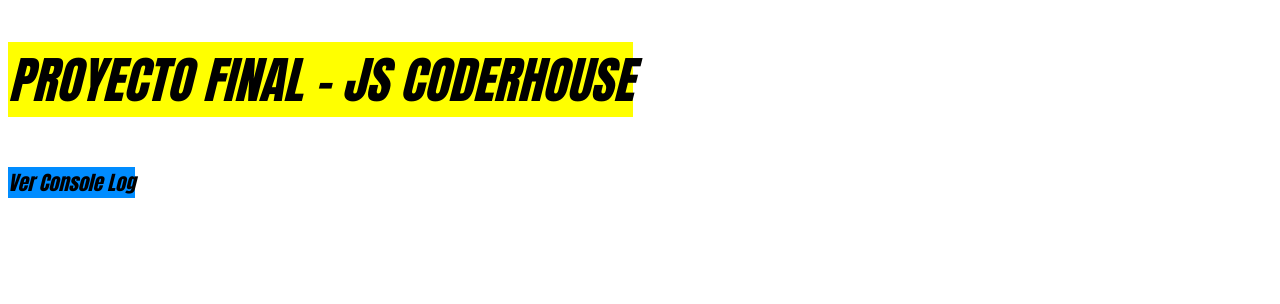
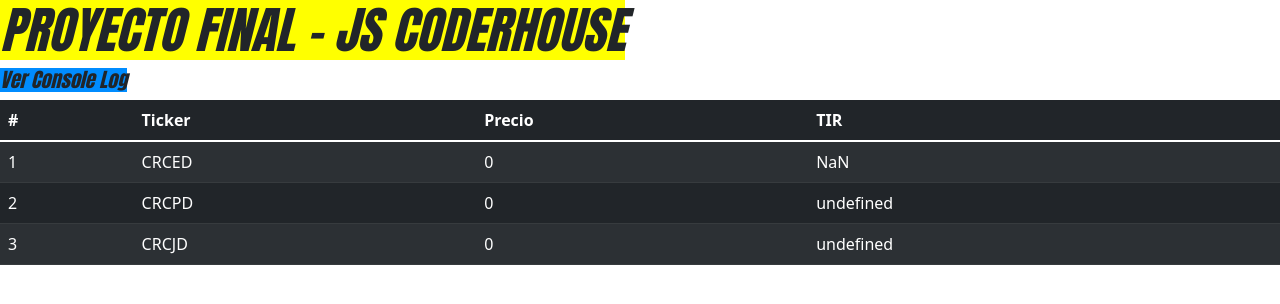
Before and after one commit to abregmau/coder-javascript, a plain HTML site: page index.html in a window 1280 px wide. Drawn offline with nearby package versions, Linux system fonts and the light colour scheme; no server answers.

Commit message:
Agregado funcionalidades de cálculo

```diff
--- a/index.html
+++ b/index.html
@@ -4,7 +4,29 @@
         <meta charset="UTF-8" />
         <meta http-equiv="X-UA-Compatible" content="IE=edge" />
         <meta name="viewport" content="width=device-width, initial-scale=1.0" />
+        <meta
+            name="description"
+            content="Calculadora On-Line de Bonos Corporativos Argentinos"
+        />
         <title>Proyecto</title>
+
+        <!-- Google Fonts-->
+        <link rel="preconnect" href="https://fonts.googleapis.com" />
+        <link rel="preconnect" href="https://fonts.gstatic.com" crossorigin />
+        <link
+            href="https://fonts.googleapis.com/css2?family=Roboto:wght@300&display=swap"
+            rel="stylesheet"
+        />
+
+        <!-- Bootstrap -->
+        <link
+            href="https://cdn.jsdelivr.net/npm/bootstrap@5.1.3/dist/css/bootstrap.min.css"
+            rel="stylesheet"
+            integrity="sha384-1BmE4kWBq78iYhFldvKuhfTAU6auU8tT94WrHftjDbrCEXSU1oBoqyl2QvZ6jIW3"
+            crossorigin="anonymous"
+        />
+
+        <!-- CSS Style-->
         <link rel="stylesheet" href="./css/styles.css" />
     </head>
     <body>
@@ -15,8 +37,28 @@
             <h2>Ver Console Log</h2>
         </div>
 
+        <table class="table table-dark table-striped">
+            <thead>
+                <tr>
+                    <th scope="col">#</th>
+                    <th scope="col">Ticker</th>
+                    <th scope="col">Precio</th>
+                    <th scope="col">TIR</th>
+                </tr>
+            </thead>
+            <tbody id="listPanelGeneral">
+                <!-- <tr>
+                    <th scope="row">1</th>
+                    <td>XXXX</td>
+                    <td>XXXX</td>
+                    <td>XXXX</td>
+                </tr> -->
+            </tbody>
+        </table>
+
         <script src="./js/XIRR.js"></script>
         <script src="./js/moment.js"></script>
+        <script src="./js/script.js"></script>
         <script src="./js/main.js"></script>
     </body>
 </html>
--- a/js/main.js
+++ b/js/main.js
@@ -56,11 +56,12 @@ class asset {
 
         }
 
+        this.ytmT2 = (Math.sqrt((XIRR(this.flow.cashFlow, this.flow.dateNormalized)+1))-1)*2*100
 
-        console.log((Math.sqrt((XIRR(this.flow.cashFlow, this.flow.dateNormalized)+1))-1)*2);
-        console.log(XIRR(this.flow.cashFlow, this.flow.dateNormalized));
+        if(debug){
+            console.log(this.ticker.usd + ': ' + this.ytmT2 + '%')
+        }
 
-        //ytmT2 = 0;
     }
 }
 
@@ -86,7 +87,7 @@ class grupAssets {
             console.log(listAssets);
         }
 
-        for (var property in listAssets) {
+        for (let property in listAssets) {
             await fetchDataJSON(
                 "./json/" + listAssets[property] + ".json"
             ).then((json) => {
@@ -178,6 +179,8 @@ async function main() {
 
     groupAssetsTest.corpBond.CRCEO.calcAdditionalData()
     console.log(groupAssetsTest);
+
+    buildGeneralPanel(groupAssetsTest);
 }
 
 main();
--- /dev/null
+++ b/js/script.js
@@ -0,0 +1,20 @@
+function buildGeneralPanel(groupAssets) {
+    let i = 0;
+
+    for (let property in groupAssets.corpBond) {
+        let listPanelGeneral = document
+            .getElementById("listPanelGeneral")
+            .insertRow(i);
+        let col1 = listPanelGeneral.insertCell(0);
+        let col2 = listPanelGeneral.insertCell(1);
+        let col3 = listPanelGeneral.insertCell(2);
+        let col4 = listPanelGeneral.insertCell(3);
+
+        col1.innerHTML = i+1;
+        col2.innerHTML = groupAssets.corpBond[property].ticker.usd;
+        col3.innerHTML = groupAssets.corpBond[property].lastPrice.usd;
+        col4.innerHTML = groupAssets.corpBond[property].ytmT2;
+
+        i++;
+    }
+}
--- a/json/CRCJO.json
+++ b/json/CRCJO.json
@@ -4,8 +4,8 @@
     "expiration": "10/01/2025",
     "paymentCurrency": "USD",
     "ticker": {
-        "ars": "CRCEO",
-        "usd": "CRCED"
+        "ars": "CRCJO",
+        "usd": "CRCJD"
     },
     "lastPrice": {
         "ars": 0,
--- a/json/CRCPO.json
+++ b/json/CRCPO.json
@@ -4,8 +4,8 @@
     "expiration": "10/01/2025",
     "paymentCurrency": "USD",
     "ticker": {
-        "ars": "CRCEO",
-        "usd": "CRCED"
+        "ars": "CRCPO",
+        "usd": "CRCPD"
     },
     "lastPrice": {
         "ars": 0,
```
